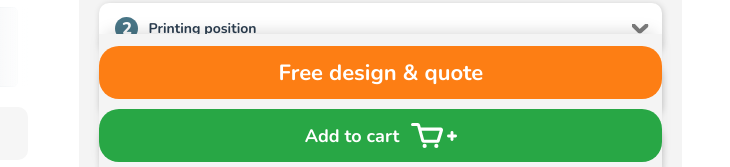
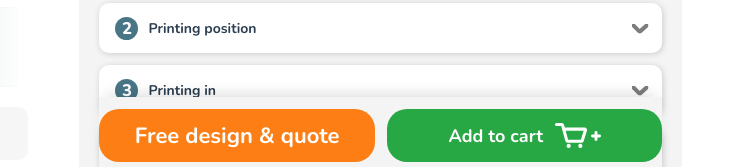
Before and after one commit to CECEBE-jpg/loopper-pdp-prototype, a plain HTML site: page index.html in a window 1280 px wide. Shown: the part 624-791 px from the top of the page, 550-1280 px from the left. Drawn offline with Linux system fonts and the light colour scheme; grey boxes are pictures that could not be loaded.

Commit message:
PDP CTA experiment: Free design & quote and Add to cart side by side
The two sticky CTAs sit next to each other at equal width: Free design &
quote (orange) on the left, Add to cart (green, live PDP style) on the right.

Co-Authored-By: Claude Opus 5.5 <noreply@anthropic.com>

```diff
--- a/index.html
+++ b/index.html
@@ -461,15 +461,16 @@
           display: none;
         }
       }
-      /* Experiment: the two CTAs stacked, Free design & quote above Add to cart */
+      /* Experiment: the two CTAs side by side, Free design & quote (left) and Add to cart (right) */
       .cx-row.cx-stack {
-        flex-direction: column;
-        gap: 10px;
+        flex-direction: row;
+        gap: 12px;
       }
       .cx-stack .cx-quote,
       .cx-stack .add-to-cart {
-        flex: none;
-        width: 100%;
+        flex: 1 1 0;
+        width: auto;
+        min-width: 0;
         max-width: none;
       }
     </style>
@@ -2728,7 +2729,7 @@
                   <dl class="price-details" id="price-details" hidden></dl>
                 </div>
 
-                <!-- Experiment: Free design & quote on top, Add to cart (as on the live PDP) below -->
+                <!-- Experiment: Free design & quote (left) and Add to cart (as on the live PDP, right) -->
                 <div class="cx-row cx-stack">
                   <button class="cx-quote" type="button" data-nav="quote">
                     Free design &amp; quote
```
